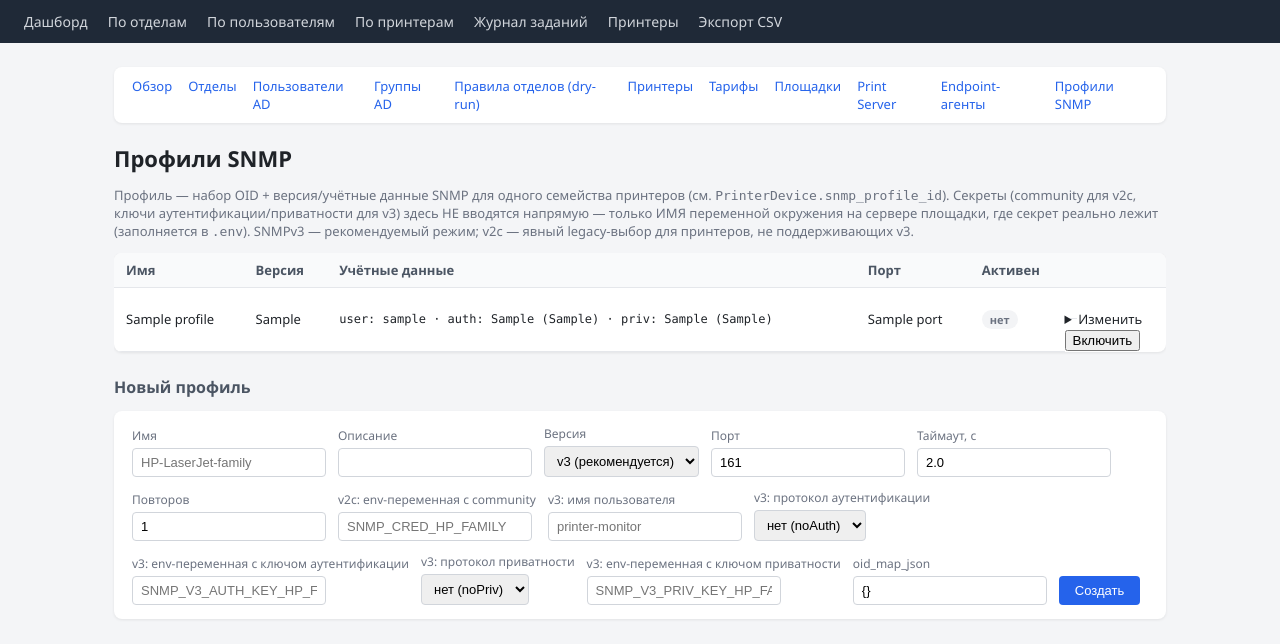
After one commit to MelNikVl/printer_audit, a Python web app: template webapp/templates/admin/snmp_profiles.html in a window 1280 px wide. The commit adds this page. Shown: the top 644 px of the page. Run offline with Jinja, Linux system fonts and the light colour scheme; the template is opened without the code that fills it: most values are stand-ins (such as "Sample title", 1, 10 or a date in 2020).

Commit message:
feat: admin UI for SNMP profile configuration (/admin/snmp-profiles)
There was previously no way to configure a SnmpProfile at all except
direct DB/Python access, which made the new SNMPv3 support (previous
commit) unreachable in practice. Adds:

- printaudit/monitoring/snmp_profiles.py: create/update/enable/disable
  with the same validation rules resolve_snmp_security enforces at poll
  time (v3 requires username; priv requires auth; any protocol requires
  its key's env var name), but checked at save time so a broken profile
  is caught immediately rather than on the next poll cycle. Every change
  is audit-logged.
- /admin/snmp-profiles: list + create form + per-row edit (SNMPv3 fields:
  username, auth/priv protocol dropdowns, env var names for the actual
  secrets; v2c: community env var name) + enable/disable, mirroring the
  existing endpoint-agents/print-servers admin page conventions.

Co-Authored-By: Claude Sonnet 5 <noreply@anthropic.com>

```diff
--- a/webapp/templates/admin/base_admin.html
+++ b/webapp/templates/admin/base_admin.html
@@ -12,6 +12,7 @@
   <a href="/admin/sites">Площадки</a>
   <a href="/admin/print-servers">Print Server</a>
   <a href="/admin/endpoint-agents">Endpoint-агенты</a>
+  <a href="/admin/snmp-profiles">Профили SNMP</a>
 </div>
 {% block admin_content %}{% endblock %}
 {% endblock %}
--- /dev/null
+++ b/webapp/templates/admin/snmp_profiles.html
@@ -0,0 +1,134 @@
+{% extends "admin/base_admin.html" %}
+{% block admin_content %}
+<h1>Профили SNMP</h1>
+<p class="muted">
+  Профиль — набор OID + версия/учётные данные SNMP для одного семейства принтеров (см.
+  <code>PrinterDevice.snmp_profile_id</code>). Секреты (community для v2c, ключи аутентификации/приватности для v3)
+  здесь НЕ вводятся напрямую — только ИМЯ переменной окружения на сервере площадки, где секрет реально лежит
+  (заполняется в <code>.env</code>). SNMPv3 — рекомендуемый режим; v2c — явный legacy-выбор для принтеров, не
+  поддерживающих v3.
+</p>
+
+<div class="table-scroll">
+<table>
+  <tr>
+    <th>Имя</th><th>Версия</th><th>Учётные данные</th><th>Порт</th><th>Активен</th><th></th>
+  </tr>
+  {% for p in profiles %}
+  <tr>
+    <td>{{ p.name }}</td>
+    <td>{{ p.snmp_version }}</td>
+    <td class="mono">
+      {% if p.snmp_version == "v2c" %}
+        community env: {{ p.credentials_env_var or "—" }}
+      {% else %}
+        user: {{ p.snmp_v3_username or "—" }}
+        {% if p.snmp_v3_auth_protocol %} · auth: {{ p.snmp_v3_auth_protocol }} ({{ p.snmp_v3_auth_key_env_var }}){% endif %}
+        {% if p.snmp_v3_priv_protocol %} · priv: {{ p.snmp_v3_priv_protocol }} ({{ p.snmp_v3_priv_key_env_var }}){% endif %}
+      {% endif %}
+    </td>
+    <td>{{ p.port }}</td>
+    <td>{% if p.is_active %}<span class="badge badge-active">да</span>{% else %}<span class="badge badge-inactive">нет</span>{% endif %}</td>
+    <td class="actions-inline">
+      <details>
+        <summary>Изменить</summary>
+        <form method="post" action="/admin/snmp-profiles/{{ p.id }}/update" class="filters">
+          <input type="hidden" name="csrf_token" value="{{ csrf_token }}">
+          <div><label>Имя</label><input type="text" name="name" value="{{ p.name }}" required></div>
+          <div><label>Описание</label><input type="text" name="description" value="{{ p.description or '' }}"></div>
+          <div>
+            <label>Версия</label>
+            <select name="snmp_version">
+              <option value="v3" {% if p.snmp_version == "v3" %}selected{% endif %}>v3 (рекомендуется)</option>
+              <option value="v2c" {% if p.snmp_version == "v2c" %}selected{% endif %}>v2c (legacy)</option>
+            </select>
+          </div>
+          <div><label>Порт</label><input type="number" name="port" value="{{ p.port }}"></div>
+          <div><label>Таймаут, с</label><input type="number" step="0.1" name="timeout_seconds" value="{{ p.timeout_seconds }}"></div>
+          <div><label>Повторов</label><input type="number" name="retries" value="{{ p.retries }}"></div>
+          <div><label>v2c: env-переменная с community</label><input type="text" name="credentials_env_var" value="{{ p.credentials_env_var or '' }}"></div>
+          <div><label>v3: имя пользователя</label><input type="text" name="snmp_v3_username" value="{{ p.snmp_v3_username or '' }}"></div>
+          <div>
+            <label>v3: протокол аутентификации</label>
+            <select name="snmp_v3_auth_protocol">
+              <option value="" {% if not p.snmp_v3_auth_protocol %}selected{% endif %}>нет (noAuth)</option>
+              {% for proto in ("MD5", "SHA", "SHA224", "SHA256", "SHA384", "SHA512") %}
+              <option value="{{ proto }}" {% if p.snmp_v3_auth_protocol == proto %}selected{% endif %}>{{ proto }}</option>
+              {% endfor %}
+            </select>
+          </div>
+          <div><label>v3: env-переменная с ключом аутентификации</label><input type="text" name="snmp_v3_auth_key_env_var" value="{{ p.snmp_v3_auth_key_env_var or '' }}"></div>
+          <div>
+            <label>v3: протокол приватности</label>
+            <select name="snmp_v3_priv_protocol">
+              <option value="" {% if not p.snmp_v3_priv_protocol %}selected{% endif %}>нет (noPriv)</option>
+              {% for proto in ("DES", "3DES", "AES", "AES192", "AES256") %}
+              <option value="{{ proto }}" {% if p.snmp_v3_priv_protocol == proto %}selected{% endif %}>{{ proto }}</option>
+              {% endfor %}
+            </select>
+          </div>
+          <div><label>v3: env-переменная с ключом приватности</label><input type="text" name="snmp_v3_priv_key_env_var" value="{{ p.snmp_v3_priv_key_env_var or '' }}"></div>
+          <div><label>oid_map_json</label><input type="text" name="oid_map_json" value="{{ p.oid_map_json }}"></div>
+          <button type="submit">Сохранить</button>
+        </form>
+      </details>
+      {% if p.is_active %}
+      <form method="post" action="/admin/snmp-profiles/{{ p.id }}/disable" class="inline-form">
+        <input type="hidden" name="csrf_token" value="{{ csrf_token }}">
+        <button type="submit" class="btn-danger">Отключить</button>
+      </form>
+      {% else %}
+      <form method="post" action="/admin/snmp-profiles/{{ p.id }}/enable" class="inline-form">
+        <input type="hidden" name="csrf_token" value="{{ csrf_token }}">
+        <button type="submit">Включить</button>
+      </form>
+      {% endif %}
+    </td>
+  </tr>
+  {% else %}
+  <tr><td colspan="6" class="empty-state">Профили SNMP пока не созданы</td></tr>
+  {% endfor %}
+</table>
+</div>
+
+<h2>Новый профиль</h2>
+<form class="filters" method="post" action="/admin/snmp-profiles/create">
+  <input type="hidden" name="csrf_token" value="{{ csrf_token }}">
+  <div><label>Имя</label><input type="text" name="name" required placeholder="HP-LaserJet-family"></div>
+  <div><label>Описание</label><input type="text" name="description"></div>
+  <div>
+    <label>Версия</label>
+    <select name="snmp_version">
+      <option value="v3" selected>v3 (рекомендуется)</option>
+      <option value="v2c">v2c (legacy)</option>
+    </select>
+  </div>
+  <div><label>Порт</label><input type="number" name="port" value="161"></div>
+  <div><label>Таймаут, с</label><input type="number" step="0.1" name="timeout_seconds" value="2.0"></div>
+  <div><label>Повторов</label><input type="number" name="retries" value="1"></div>
+  <div><label>v2c: env-переменная с community</label><input type="text" name="credentials_env_var" placeholder="SNMP_CRED_HP_FAMILY"></div>
+  <div><label>v3: имя пользователя</label><input type="text" name="snmp_v3_username" placeholder="printer-monitor"></div>
+  <div>
+    <label>v3: протокол аутентификации</label>
+    <select name="snmp_v3_auth_protocol">
+      <option value="" selected>нет (noAuth)</option>
+      {% for proto in ("MD5", "SHA", "SHA224", "SHA256", "SHA384", "SHA512") %}
+      <option value="{{ proto }}">{{ proto }}</option>
+      {% endfor %}
+    </select>
+  </div>
+  <div><label>v3: env-переменная с ключом аутентификации</label><input type="text" name="snmp_v3_auth_key_env_var" placeholder="SNMP_V3_AUTH_KEY_HP_FAMILY"></div>
+  <div>
+    <label>v3: протокол приватности</label>
+    <select name="snmp_v3_priv_protocol">
+      <option value="" selected>нет (noPriv)</option>
+      {% for proto in ("DES", "3DES", "AES", "AES192", "AES256") %}
+      <option value="{{ proto }}">{{ proto }}</option>
+      {% endfor %}
+    </select>
+  </div>
+  <div><label>v3: env-переменная с ключом приватности</label><input type="text" name="snmp_v3_priv_key_env_var" placeholder="SNMP_V3_PRIV_KEY_HP_FAMILY"></div>
+  <div><label>oid_map_json</label><input type="text" name="oid_map_json" value="{}"></div>
+  <button type="submit">Создать</button>
+</form>
+{% endblock %}
```
Also changed, not shown: printaudit/monitoring/snmp_profiles.py (added, +147 -0 lines), tests/test_admin_snmp_profiles.py (added, +176 -0 lines), tests/test_monitoring_snmp_profiles.py (added, +162 -0 lines), webapp/admin_routes.py (+114 -0 lines).
